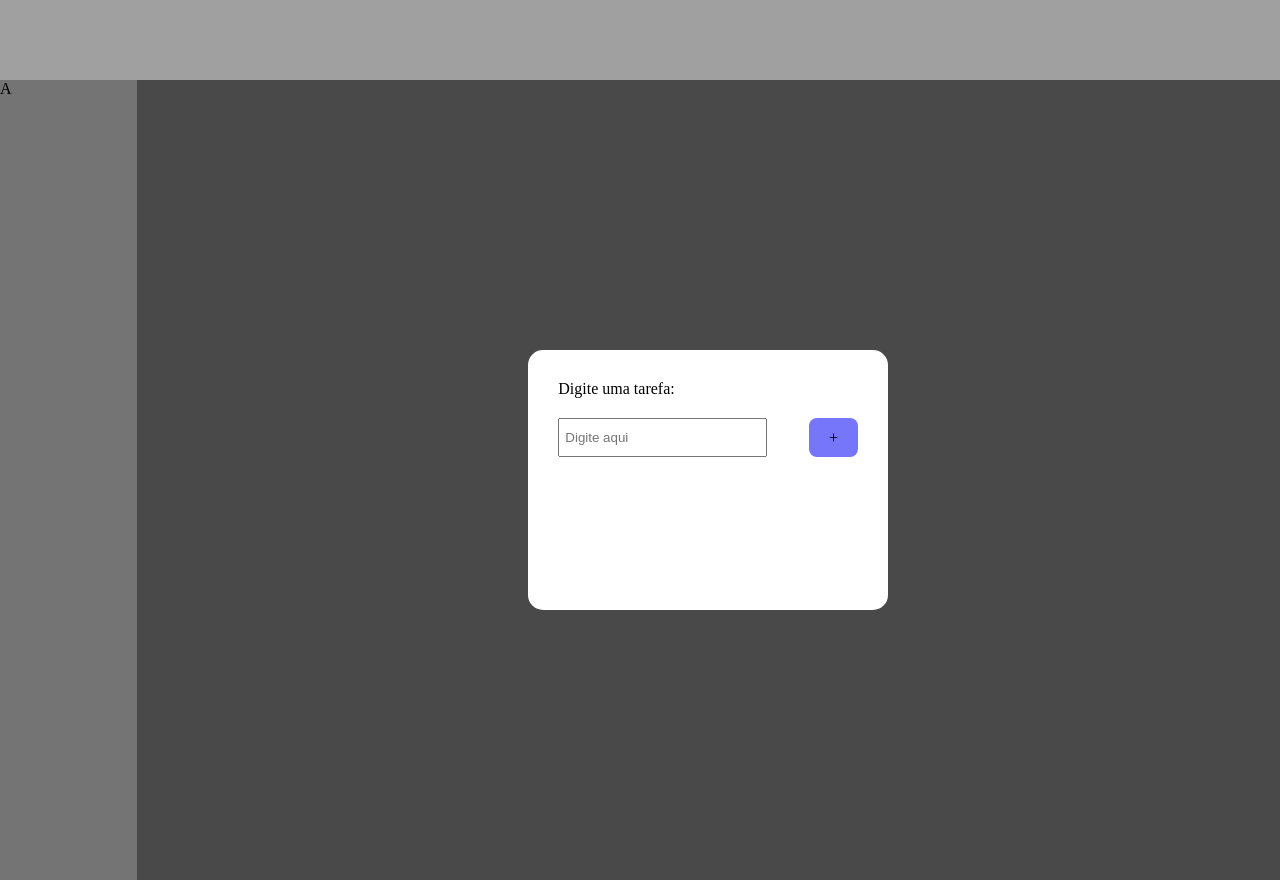
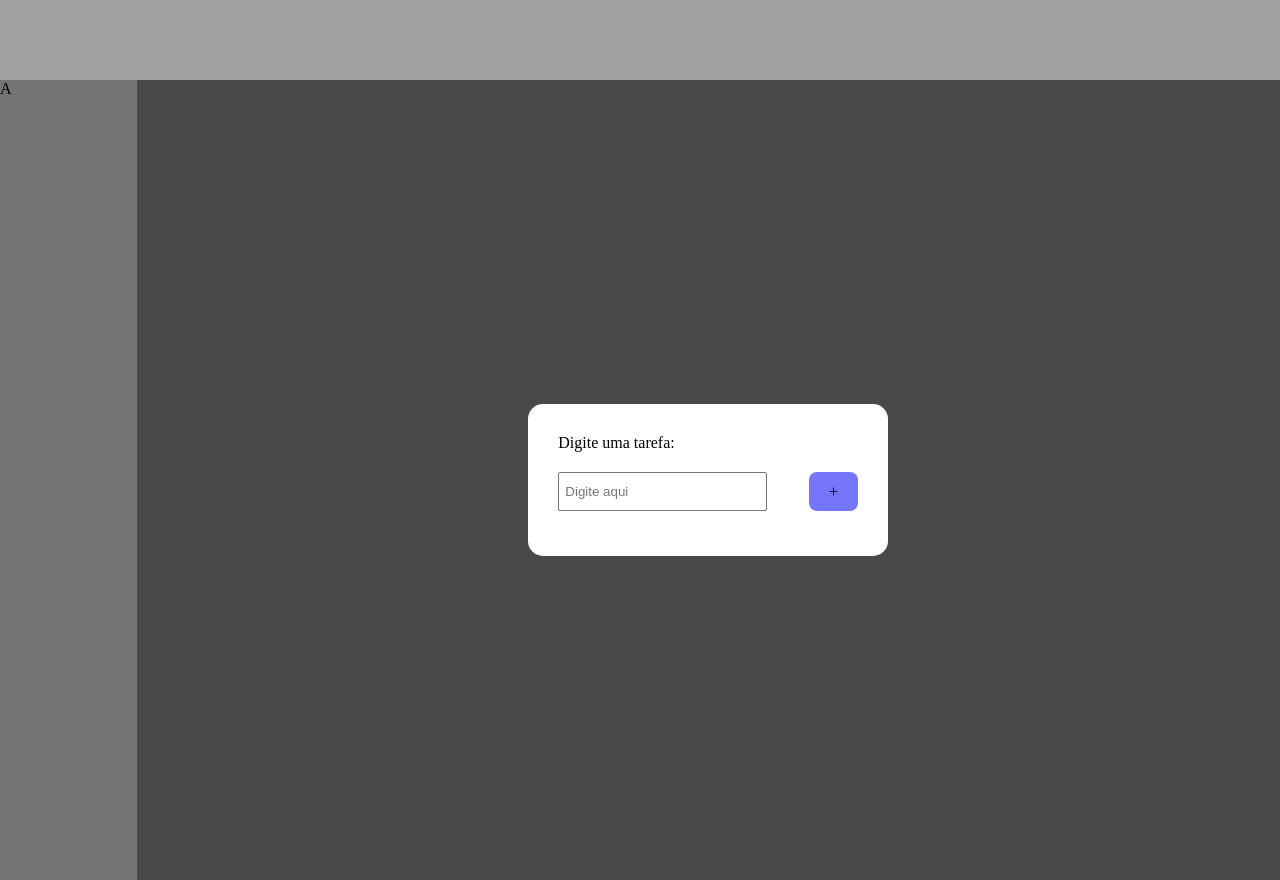
Before and after one commit to marcellx44/Front-End, a React (Vite) app in the folder React-To-Do-List/to-do-list/: page / in a window 1280 px wide. Built offline with nearby package versions, Linux system fonts and the light colour scheme.

Commit message:
Consertei a altura da div da lista para aumentar dinamicamente de acordo com a quantidade dos itens adicionados.

```diff
--- a/React-To-Do-List/to-do-list/src/components/TodoList/to-do-list.estilos.css
+++ b/React-To-Do-List/to-do-list/src/components/TodoList/to-do-list.estilos.css
@@ -1,7 +1,7 @@
 .container-todolist{
     background-color: white;
     flex-basis:300px;
-    height:200px;
+    height:auto;
     border-radius:15px;
     padding:30px;
 }
```
